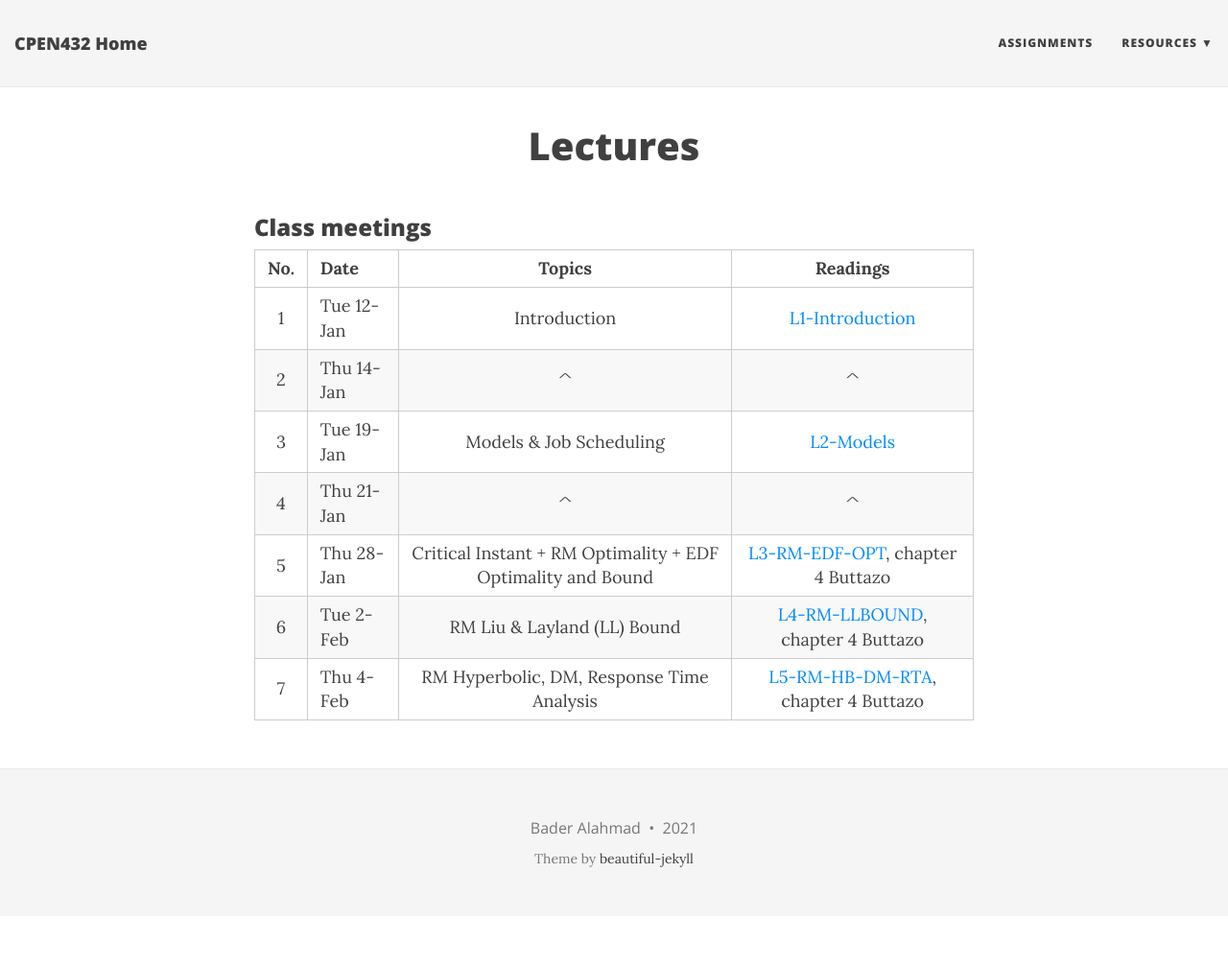
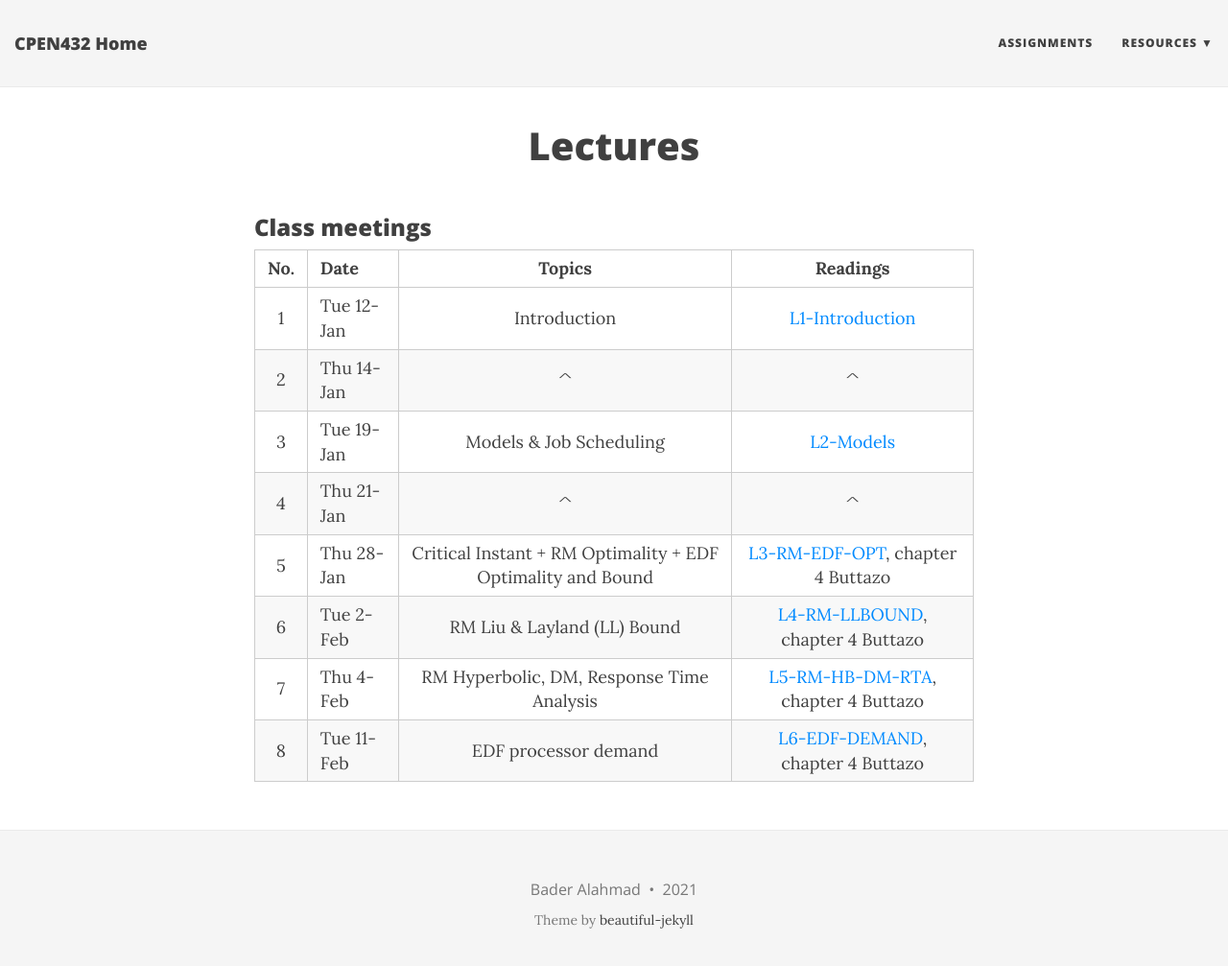
Before and after one commit to CPEN432/cpen432.github.io, a Jekyll site: the page built from lectures.md, in a window 1280 px wide and 1019 px high. Shown: the top 1007 px of the window at 96% size. Built offline with Jekyll 4.4.1, drawn with Linux system fonts in a browser that asks for light colours; nearby versions of some CDN libraries.

Commit message:
add lecture 6 EDF exct

```diff
--- a/lectures.md
+++ b/lectures.md
@@ -14,9 +14,8 @@ title: Lectures
 |  5  |  Thu 28-Jan |  Critical Instant + RM Optimality + EDF Optimality and Bound  |  [L3-RM-EDF-OPT](http://cpen432.github.io/resources/bader-slides/3-critical-instant+EDF.pdf), chapter 4 Buttazo |
 |  6  |  Tue 2-Feb |  RM Liu & Layland (LL) Bound   |  [L4-RM-LLBOUND](http://cpen432.github.io/resources/bader-slides/4-RM.pdf), chapter 4 Buttazo    |
 |  7  |  Thu 4-Feb | RM Hyperbolic, DM, Response Time Analysis |  [L5-RM-HB-DM-RTA](http://cpen432.github.io/resources/bader-slides/5-RM-hyperbolic+DM+response.pdf), chapter 4 Buttazo    |
+|  8  |  Tue 11-Feb |  EDF processor demand   |  [L6-EDF-DEMAND](http://cpen432.github.io/resources/bader-slides/6-EDF-exact.pdf), chapter 4 Buttazo    |
 
-
-<!-- |  8  |  Tue 1-OCT |  EDF processor demand   |  [L6-EDF-DEMAND](http://cpen432.github.io/resources/bader-slides/6-EDF-exact.pdf), chapter 4 Buttazo    | -->
 <!-- |  9 |  Thu 3-OCT | What happened on Mars?   |  [L7-MARS](http://cpen432.github.io/resources/bader-slides/7-Mars.pdf)    | -->
 <!-- |  10 |  Tue 8-OCT |  Resource Access Protocols-1 (NPP + HLP + PIP)  |  [L8-RESOURCE](http://cpen432.github.io/resources/bader-slides/8-ResourceSharing.pdf), Buttazo chapter 7   | -->
 <!-- |  11 |  Thu 10-OCT |  Resource Access Protocols-2  (PIP + SRP)   |  ^  | -->
```
